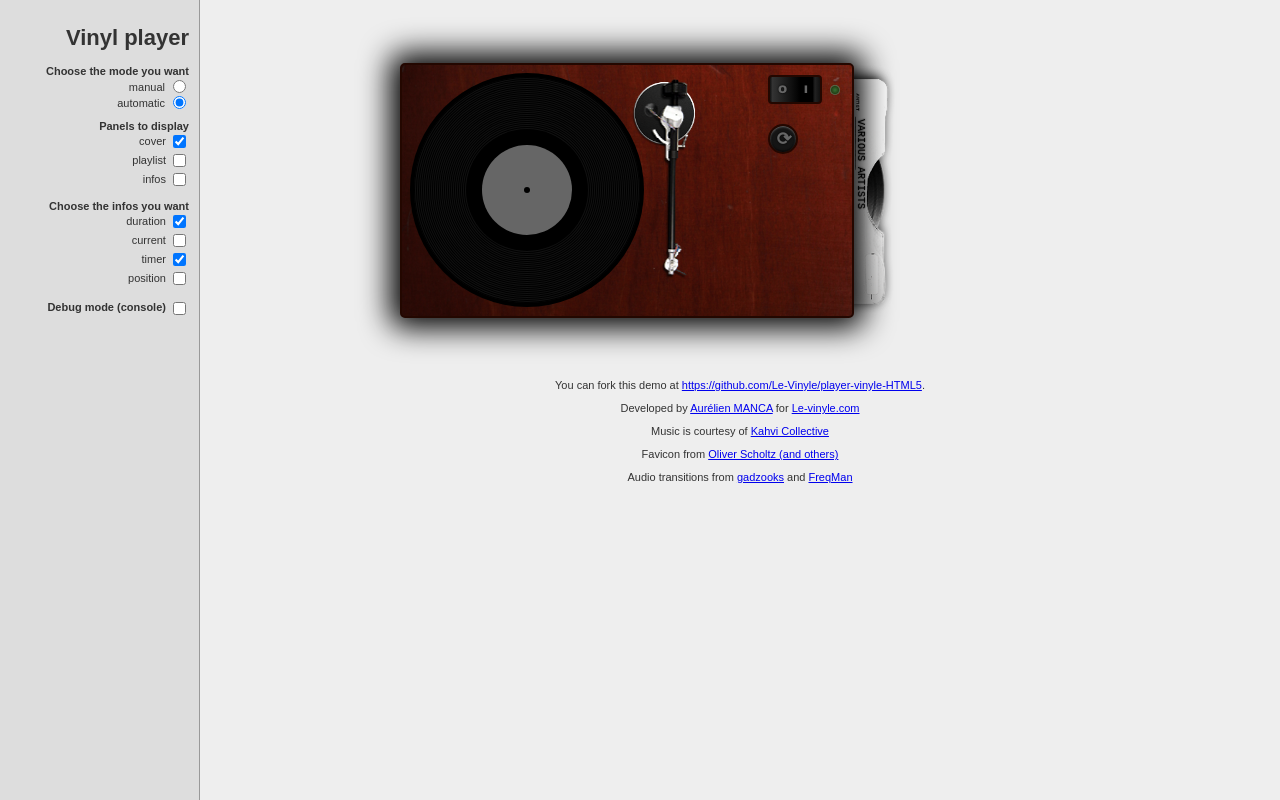
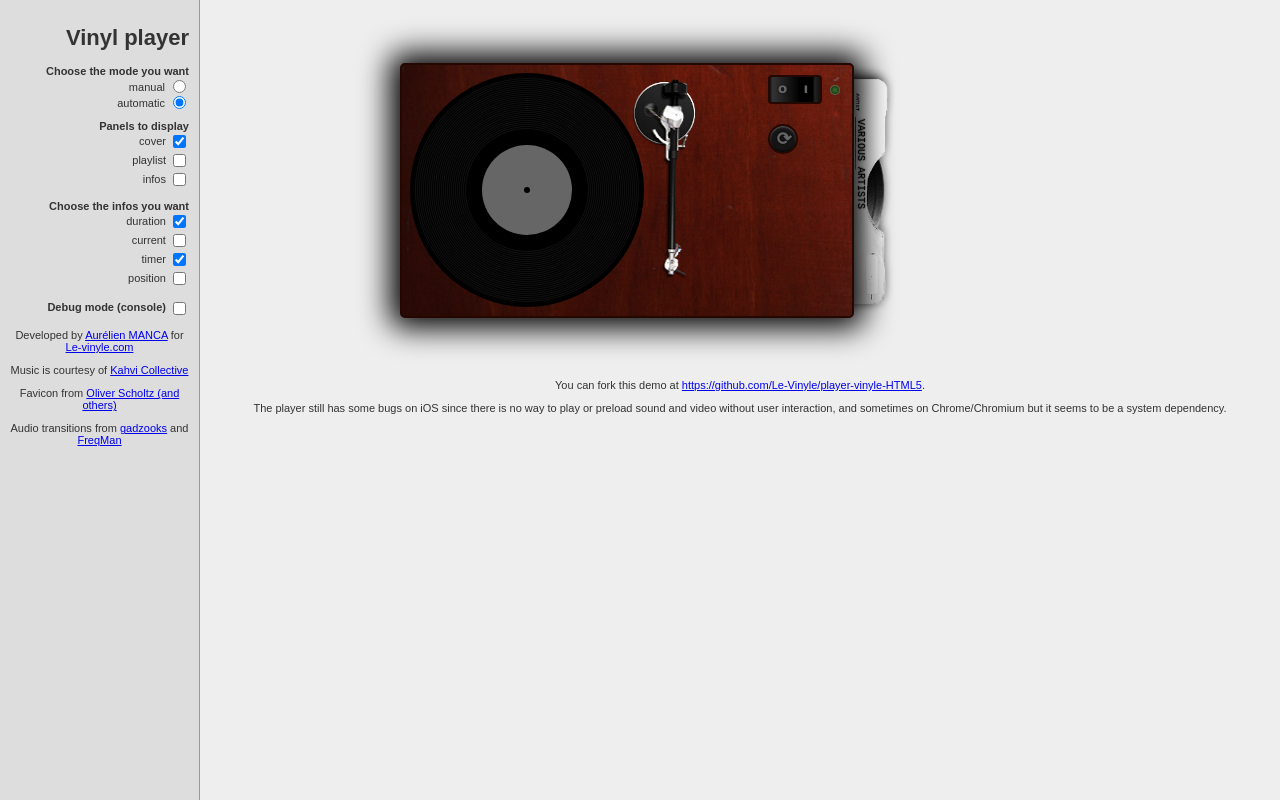
Before and after one commit to alexisjanvier/player-vinyle-HTML5, a PHP site: page / in a window 1280 px wide. Run offline with PHP 8.4, Linux system fonts and the light colour scheme.

Commit message:
Added some notices about the demo and browser issues

```diff
--- a/index.html
+++ b/index.html
@@ -56,6 +56,12 @@
 				<input type="checkbox" value="1" id="debug" name="debug" />
 			</p>
 
+			<div class="mentions">
+				<p>Developed by <a href="http://www.amanca.fr/">Aurélien MANCA</a> for <a href="http://www.le-vinyle.com">Le-vinyle.com</a></p>
+				<p>Music is courtesy of <a href="http://www.kahvi.org/">Kahvi Collective</a></p>
+				<p>Favicon from <a href="http://www.iconfinder.com/icondetails/23864/16/">Oliver Scholtz (and others)</a></p>
+				<p>Audio transitions from <a href="http://www.freesound.org/people/gadzooks/sounds/59985/">gadzooks</a> and <a href="http://www.freesound.org/people/FreqMan/sounds/42820/">FreqMan</a></p>
+			</div>
 		</div>
 
 		<div id="demo-player">
@@ -63,10 +69,7 @@
 
 			<div class="mentions">
 				<p>You can fork this demo at <a href="https://github.com/Le-Vinyle/player-vinyle-HTML5">https://github.com/Le-Vinyle/player-vinyle-HTML5</a>.</p>
-				<p>Developed by <a href="http://www.amanca.fr/">Aurélien MANCA</a> for <a href="http://www.le-vinyle.com">Le-vinyle.com</a></p>
-				<p>Music is courtesy of <a href="http://www.kahvi.org/">Kahvi Collective</a></p>
-				<p>Favicon from <a href="http://www.iconfinder.com/icondetails/23864/16/">Oliver Scholtz (and others)</a></p>
-				<p>Audio transitions from <a href="http://www.freesound.org/people/gadzooks/sounds/59985/">gadzooks</a> and <a href="http://www.freesound.org/people/FreqMan/sounds/42820/">FreqMan</a></p>
+				<p>The player still has some bugs on iOS since there is no way to play or preload sound and video without user interaction, and sometimes on Chrome/Chromium but it seems to be a system dependency.</p>
 			</div>
 		</div>
 
--- a/styles.css
+++ b/styles.css
@@ -2,6 +2,10 @@ body {
 	background-color: #eee;
 	color: #333;
 	font: 11px Arial, Helvetica, sans-serif;
+	text-align: center;
+}
+.mentions {
+	font-size: 11px;
 	text-align: center;
 }
 
@@ -12,7 +16,7 @@ body {
 	left: 0;
 	overflow-y: auto;
 	padding: 10px;
-	position: absolute;
+	position: fixed;
 	text-align: right;
 	top: 0;
 	width: 179px;
@@ -36,6 +40,3 @@ body {
 	position: absolute;
 	right: 0;
 }
-#demo-player .mentions {
-	font-size: 11px;
-}
```
